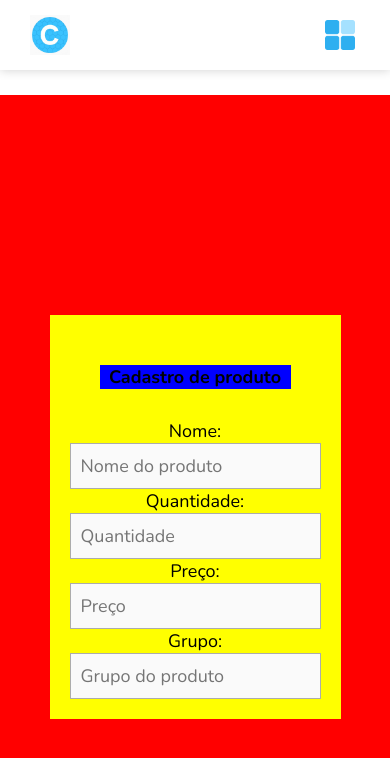
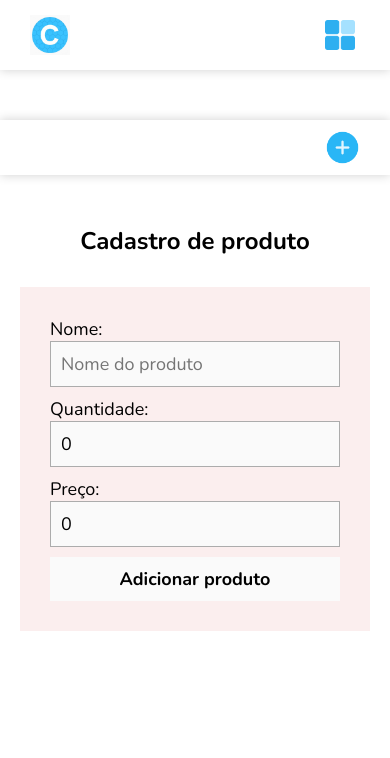
Before and after one commit to eunathan098/Controlly-Front-End, a React (Vite) app: page /Controlly-Front-End/itens in a window 390 px wide. Shown: the top 758 px of the page. Built offline with nearby package versions, Linux system fonts and the light colour scheme.

Commit message:
Criação de tela de adição de itens

```diff
--- a/src/components/NavBar.css
+++ b/src/components/NavBar.css
@@ -10,6 +10,10 @@
 
 #logo-menu {
     height: 40px;
+    cursor: pointer;
+}
+
+#logo-controlly{
     cursor: pointer;
 }
 
--- a/src/components/NavBar.tsx
+++ b/src/components/NavBar.tsx
@@ -15,7 +15,7 @@ function NavBar() {
     return (
         <>
             <div className="container-header-logo-left">
-                <img src={LogoControlly} alt="Logo" height="40px" />
+                <img src={LogoControlly} alt="Logo" height="40px" id="logo-controlly"/>
             </div>
 
             <div className="container-header-menu-right">
@@ -53,6 +53,10 @@ function NavBar() {
                     <li>
                         <Link to="/resumos" className="navbar-navigation">Resumos</Link>
                     </li>
+
+                    <li>
+                        <Link to="/login" className="navbar-navigation">Sair</Link>
+                    </li>
                 </ul>
             </div>
         </>
--- a/src/pages/Estoque/Estoque.tsx
+++ b/src/pages/Estoque/Estoque.tsx
@@ -47,8 +47,8 @@ export default function Estoque() {
               <select className="select-filter">
                 <option value="">Todos</option>
                 <option value="bebidas">Bebidas</option>
-                <option value="limpeza">Limpeza</option>
-                <option value="snacks">Snacks</option>
+                <option value="limpeza">Doces</option>
+                <option value="snacks">Salgados</option>
               </select>
             </div>
 
--- a/src/pages/Itens/Itens.css
+++ b/src/pages/Itens/Itens.css
@@ -21,7 +21,7 @@ html, body{
 
 .container-header-itens{
     display: flex;
-    padding-right: 30px;
+    padding: 10px 30px 10px 30px;
     text-align: right;
     align-items: center;
     justify-content: right;
@@ -29,8 +29,7 @@ html, body{
     height: 10%;
     box-shadow: 0px 0px 10px 0px rgba(0, 0, 0, 0.19);
 }
-
-.container-itens{
+#container-itens{
     display: flex;
     text-align: center;
     align-items: center;
@@ -52,24 +51,63 @@ html, body{
 /* Formulário de itens flutuante */
 .container-form-itens{
     display: flex;
-    position: absolute;
-    text-align: center;
-    align-items: center;
     justify-content: center;
-    background-color: red;
+
     height: 100vh;
     width: 100%;
 }
 
 .form-itens{
     display: flex;
+    text-align: center;
+    align-items: center;
     padding: 20px;
     text-align: center;
-    background-color: yellow;
     flex-direction: column;
+    justify-content: center;
+    width: 100%;
 }
 
 .header-form-itens-title{
-    background-color: blue;
     margin: 30px;
+    font-size: 24px;
 }
+
+#form-itens{
+    display: flex;
+    padding: 30px;
+    gap: 10px;
+    text-align: left;
+    background-color: rgba(238, 185, 185, 0.249);
+    flex-direction: column;
+    width: 50%;
+}
+
+input{
+    border: none;
+    outline: none;
+}
+
+#btn-add-product{
+    display: flex;
+    text-align: center;
+    align-items: center;
+    justify-content: center;
+    cursor: pointer;
+    transition: 0.3s ease-in-out;
+    font-weight: bold;
+    border: none;
+}
+
+#btn-add-product:hover{
+    color: white;
+    background-color: rgb(3, 162, 3);
+}
+
+/* Responsividade para Mobile */
+@media (min-width: 320px) and (max-width: 769px){
+    #form-itens{
+        width: 100%;
+        font-size: 18px;
+    }
+}
--- a/src/pages/Itens/Itens.tsx
+++ b/src/pages/Itens/Itens.tsx
@@ -1,75 +1,108 @@
+import { useState } from "react";
 import Header from "../../components/Header";
 import "./Itens.css";
-
-// Importação de icones
 import botaoAdicionar from "../../assets/icons/adicionar.png";
 
-// Adição de novo item
-function addItens(){
-    alert("esta funçãoo adicionará um novo Item");
+interface Product {
+  name: string;
+  quantity: number;
+  price: number;
 }
 
+function Itens() {
+  const [products, setProducts] = useState<Product[]>([]);
+  const [name, setName] = useState("");
+  const [quantity, setQuantity] = useState(0);
+  const [price, setPrice] = useState(0);
 
-function Itens(){
-    return(
+  function addProduct(e: React.FormEvent) {
+    e.preventDefault();
+
+    if (!name || !quantity || !price) {
+      alert("Por favor. Ainda há campos vazios");
+      return;
+    }
+
+    const newProduct: Product = { name, quantity, price };
+    setProducts([...products, newProduct]);
+
+    // Limpa os campos
+    setName("");
+    setQuantity(0);
+    setPrice(0);
+
+    alert("Produto adicionado com sucesso...");
+  }
+
+  function addItens() {
+    alert("Este botão acionaria o formulário ...");
+  }
+
+  return (
     <>
-            <Header></Header>
+      <Header />
       <div className="container-content-itens">
         <div className="container-header-itens">
-                        <img src={botaoAdicionar} alt="" id="icon-header-itens"
-                        onClick={addItens}/>
+          <img
+            src={botaoAdicionar}
+            alt=""
+            id="icon-header-itens"
+            onClick={addItens}
+          />
         </div>
 
         <div className="container-form-itens">
           <div className="form-itens">
+            <h1 className="header-form-itens-title">Cadastro de produto</h1>
 
-                            <h1 className="header-form-itens-title"> Cadastro de produto </h1>
-                        <form action="">
+            <form id="form-itens" onSubmit={addProduct}>
               <label>
-                                <div className="container-name-item">
-                                    <span> Nome: </span>
-                                </div>
-                                <input type="text" placeholder="Nome do produto" />
+                <span>Nome:</span>
+                <input
+                  type="text"
+                  placeholder="Nome do produto"
+                  value={name}
+                  onChange={(e) => setName(e.target.value)}
+                />
               </label>
 
               <label>
-                                <div className="container-name-item">
-                                    <span> Quantidade: </span>
-                                </div>
-                                <input type="number" placeholder="Quantidade" />
+                <span>Quantidade:</span>
+                <input
+                  type="number"
+                  placeholder="Quantidade"
+                  value={quantity}
+                  onChange={(e) => setQuantity(Number(e.target.value))}
+                />
               </label>
 
               <label>
-                                <div className="container-name-item">
-                                    <span> Preço: </span>
-                                </div>
-                                <input type="number" placeholder="Preço" />
+                <span>Preço:</span>
+                <input
+                  type="number"
+                  placeholder="Preço"
+                  value={price}
+                  onChange={(e) => setPrice(Number(e.target.value))}
+                />
               </label>
 
-                            <label>
-                                <div className="container-name-item">
-                                    <span> Grupo: </span>
-                                </div>
-                                <input type="text" placeholder="Grupo do produto" />
-                            </label>
+              <input type="submit" value="Adicionar produto" id="btn-add-product" />
             </form>
           </div>
         </div>
-                    <div className="container-itens">
-                        <p> Vazio </p>
-                        {/* <table className="tabela-itens">
-                            <thead className="table-name-colunas-itens">
-                                <tr>
-                                    <th>Nome</th>
-                                    <th>Quantidade</th>
-                                    <th>Preço (R$)</th>
-                                    <th>Grupo</th>
-                                </tr>
-                            </thead>
-                        </table> */}
+
+        <div id="container-itens">
+          {products.map((p, index) => (
+            <div key={index} className="item">
+              <p>Produto: {p.name}</p>
+              <p>Quantidade: {p.quantity}</p>
+              <p>Preço: R$ {p.price}</p>
+            </div>
+          ))}
         </div>
       </div>
     </>
-    )
+  );
 }
-export default Itens
+
+export default Itens;
```
Lines whose indentation alone changed are shown as unchanged.
